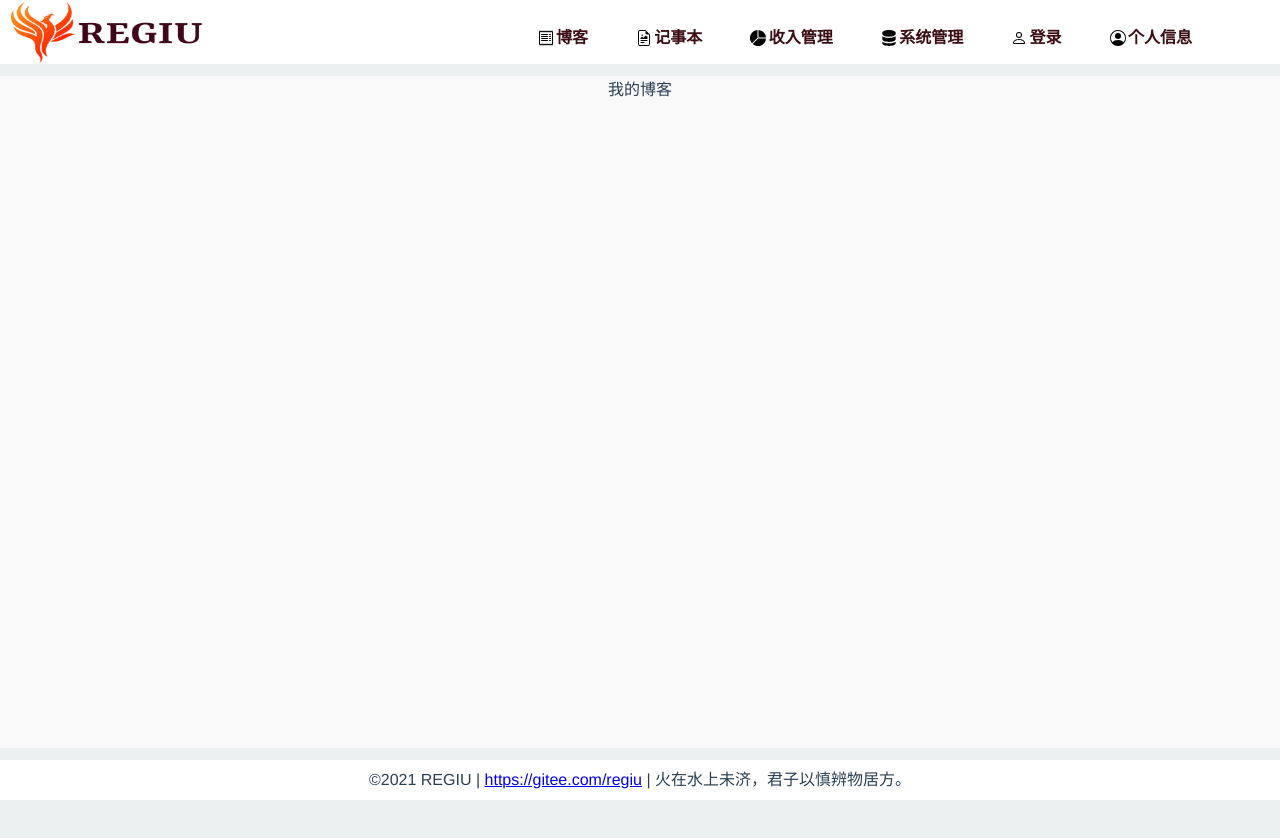
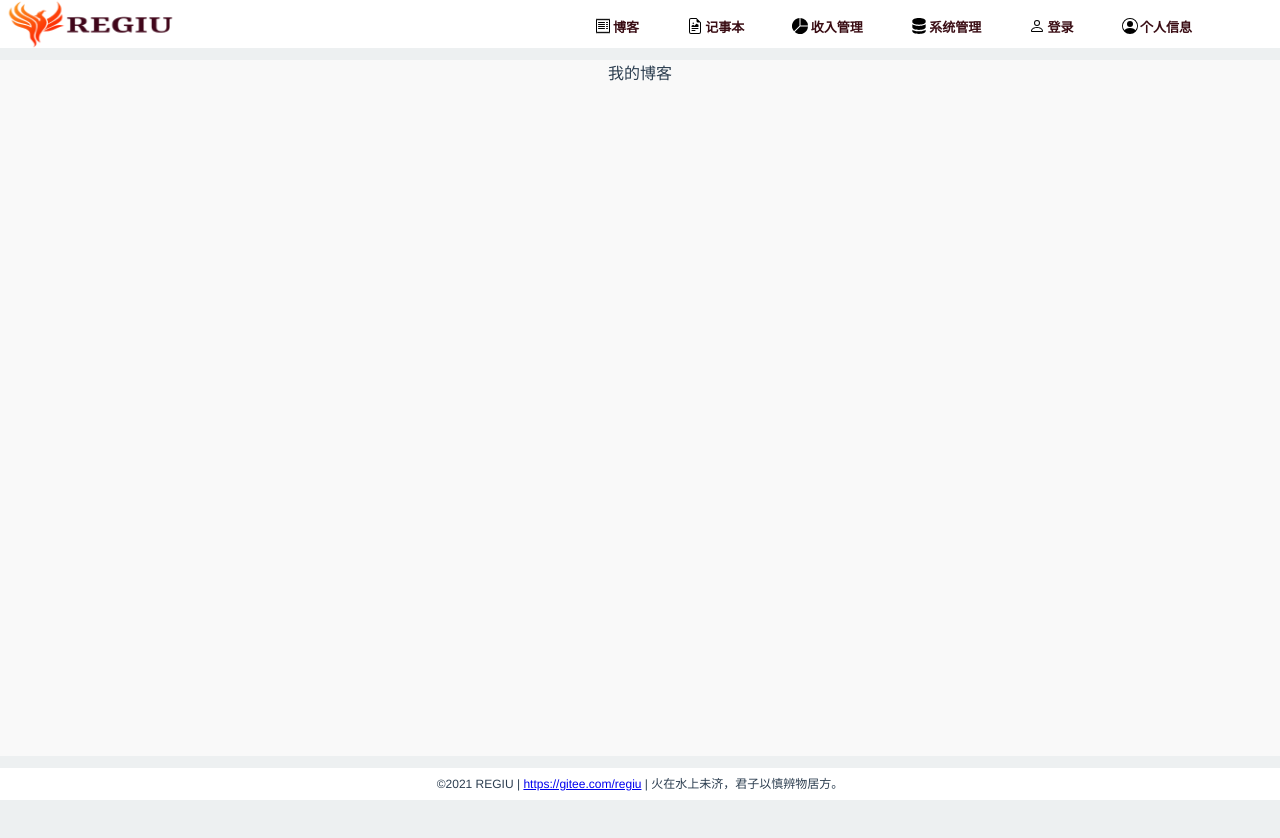
Before and after one commit to coregiu/chamberlain, a Vue app in the folder chamberlain_website/: page / in a window 1280 px wide. Shown: the top 838 px of the page. Built offline with nearby package versions, Linux system fonts and the light colour scheme.

Commit message:
Finish home.

```diff
--- a/chamberlain_website/src/index.scss
+++ b/chamberlain_website/src/index.scss
@@ -25,12 +25,12 @@ body {
 
     #top {
       position: fixed;
-      height: 8vh;
+      height: 6vh;
       width: 100%;
       top: 0;
       text-align: right;
       background-color: #ffffff;
-      flex: 10 10 auto;
+      flex: 0 0 auto;
       color: #3a0d14;
       z-index: 999;
 
@@ -38,10 +38,11 @@ body {
         position: relative;
         display: inline-block;
         color: #3a0d14;
-        padding: 3vh 3vh;
+        padding: 2vh 3vh;
         right: 5%;
         height: 10vh;
         font-weight: bold;
+        font-size: 13px;
         &:hover {
           color: #f15725;
           ul {
@@ -51,9 +52,8 @@ body {
 
         img {
           position: relative;
-          height: 2vh;
           padding-right: 0.3vh;
-          top: 0.35vh;
+          top: 0.3vh;
         }
 
         ul {
@@ -92,8 +92,8 @@ body {
 
     #content {
       position: fixed;
-      top: 9.5vh;
-      height: 84vh;
+      top: 7.5vh;
+      height: 87vh;
       width: 100%;
       background-color: #f9f9f9;
 
@@ -101,7 +101,7 @@ body {
 
     #foot {
       position: fixed;
-      height: 5vh;
+      height: 4vh;
       width: 100%;
       bottom: 0;
       left: 0;
@@ -109,15 +109,16 @@ body {
       display: inline-block;
       text-align: center;
       vertical-align: center;
-      line-height: 5vh;
+      line-height: 4vh;
+      font-size: 12px;
     }
 
     #logo {
       position: fixed;
       top: 0;
       left: 0;
-      height: 8vh;
-      width: 27vh;
+      height: 6vh;
+      width: 23vh;
     }
   }
 }
```
Also changed, not shown: 1 other file (tests, documents, lock files or other folders).
